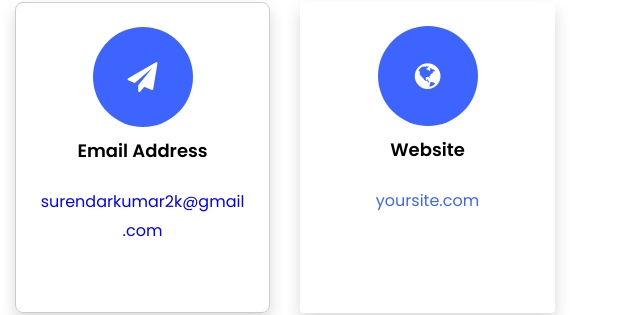
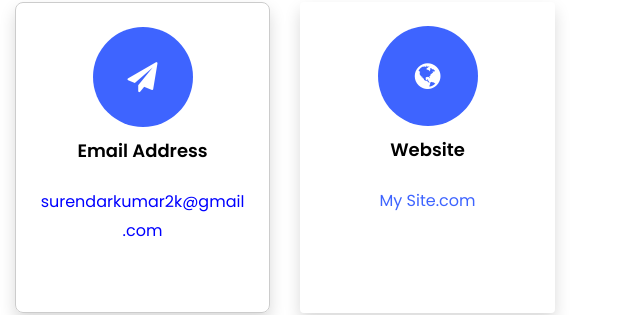
Before and after one commit to Surendar-k/MyPortfolio, a plain HTML site: page index.html in a window 1280 px wide. Shown: the part 6085-6400 px from the top of the page, 640-1280 px from the left. Drawn offline with Linux system fonts and the light colour scheme; files whose address does not match are found by name.

Commit message:
fix: links

```diff
--- a/index.html
+++ b/index.html
@@ -594,7 +594,7 @@
           		</div>
           		<div>
 	          		<h3 class="mb-4">Website</h3>
-		            <p><a href="#">yoursite.com</a></p>
+		            <p><a href="https://surendar-k.github.io/MyPortfolio/">My Site.com</a></p>
 	            </div>
 	          </div>
           </div>
```
